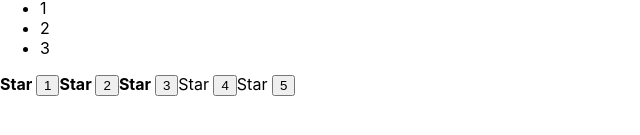
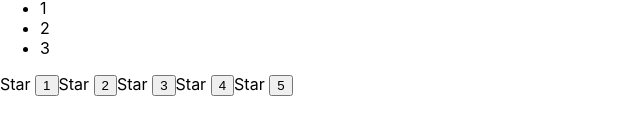
Before and after one commit to Anton-Martynenko/React-prosto, a React (Create React App) app: page / in a window 1280 px wide. Shown: the part 557-692 px from the top of the page, without its empty margins (0-640 px from the left). Built offline with nearby package versions, Linux system fonts and the light colour scheme.

Commit message:
uncontrolled components

```diff
--- a/src/components/Accordion/UncontrolledAccordion.tsx
+++ b/src/components/Accordion/UncontrolledAccordion.tsx
@@ -15,8 +15,8 @@
     return (
             <div>
                 <AccordionTitle title={props.titleValue}/>
-                <button onClick={() => {setCollapsed(true)}}>TOGGLE</button>
-                <AccordionBody/>
+                <button onClick={() => {setCollapsed(!collapsed)}}>TOGGLE</button>
+                { !collapsed && <AccordionBody/>}
             </div>
         );
 
--- a/src/components/Rating/UncontrolledRating.tsx
+++ b/src/components/Rating/UncontrolledRating.tsx
@@ -1,4 +1,4 @@
-import React from "react";
+import React, {useState} from "react";
 
 type RatingPropsType = {
     value: number
@@ -6,13 +6,34 @@
 
 function UncontrolledRating(props: RatingPropsType) {
     console.log("Rating rendering");
+    let [value, setValue] = useState(0);
     return (
         <div>
-            <Star selected={props.value > 0}/><button>1</button>
-            <Star selected={props.value > 1}/><button>2</button>
-            <Star selected={props.value > 2}/><button>3</button>
-            <Star selected={props.value > 3}/><button>4</button>
-            <Star selected={props.value > 4}/><button>5</button>
+            <Star selected={value > 0}/>
+            <button onClick={() => {
+                setValue(1)
+            }}>1
+            </button>
+            <Star selected={value > 1}/>
+            <button onClick={() => {
+                setValue(2)
+            }}>2
+            </button>
+            <Star selected={value > 2}/>
+            <button onClick={() => {
+                setValue(3)
+            }}>3
+            </button>
+            <Star selected={value > 3}/>
+            <button onClick={() => {
+                setValue(4)
+            }}>4
+            </button>
+            <Star selected={value > 4}/>
+            <button onClick={() => {
+                setValue(5)
+            }}>5
+            </button>
         </div>
     );
 }
```
